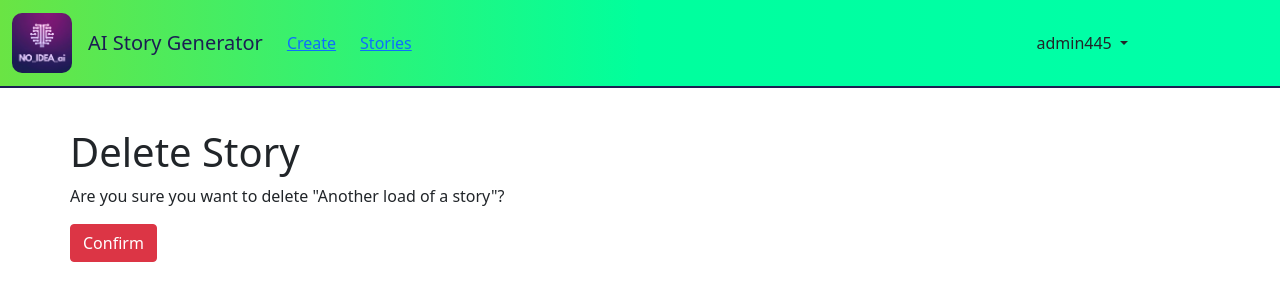
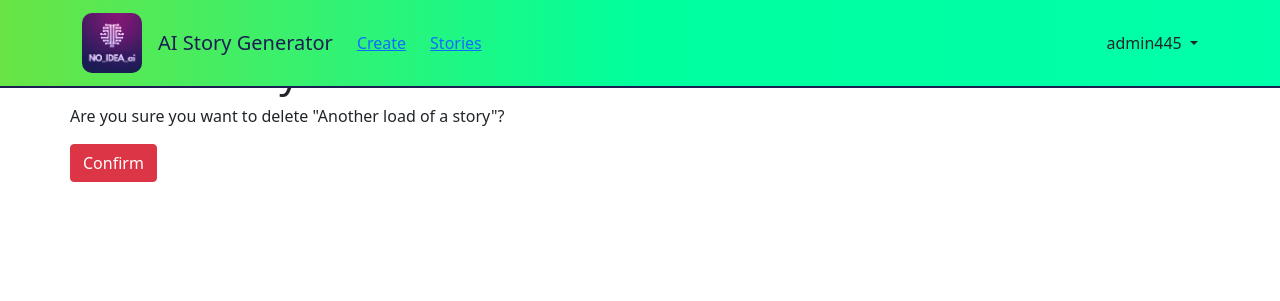
Before and after one commit to ntjson2/no_idea_AI, a Django app: page /articles/7/delete/ in a window 1280 px wide. Shown: the top 301 px of the page. Run offline with Django 4.2, Linux system fonts and the light colour scheme; a user stored in the database is signed in; data comes from the database, SQL or seed files in the repository; parts of the project's set-up code (start-up, migrations or seed data) failed here and were passed over.

Commit message:
Navbar stays at top of screen

```diff
--- a/static/css/base.css
+++ b/static/css/base.css
@@ -20,7 +20,7 @@
 
 .c{
     padding: 0;
-    margin: 5em auto 0 auto;
+    margin: 0 auto 0 auto;
     width: 90%;
 }
 
--- a/templates/base.html
+++ b/templates/base.html
@@ -16,7 +16,7 @@
 </head>
 <body>
   <header class="head" id="base-header">
-    <div class="container" style="margin: 0;">
+    <div class="container" style="margin-top: 0;">
       <div class="d-flex flex-wrap align-items-center justify-content-center
         justify-content-lg-start">
         <a class="navbar-brand" href="{% url 'home' %}">
@@ -69,8 +69,11 @@
     window.addEventListener('resize', function(){
       var header = document.querySelector("#base-header");
       var headerHeight = header.offsetHeight;
-      document.getElementById("spacer").style.height = headerHeight
+      document.getElementById("spacer").style.height = headerHeight + 5 + "px"
+      console.log(headerHeight)
     }, true);
+
+    document.rea
   </script>
 </body>
 </html>
```
